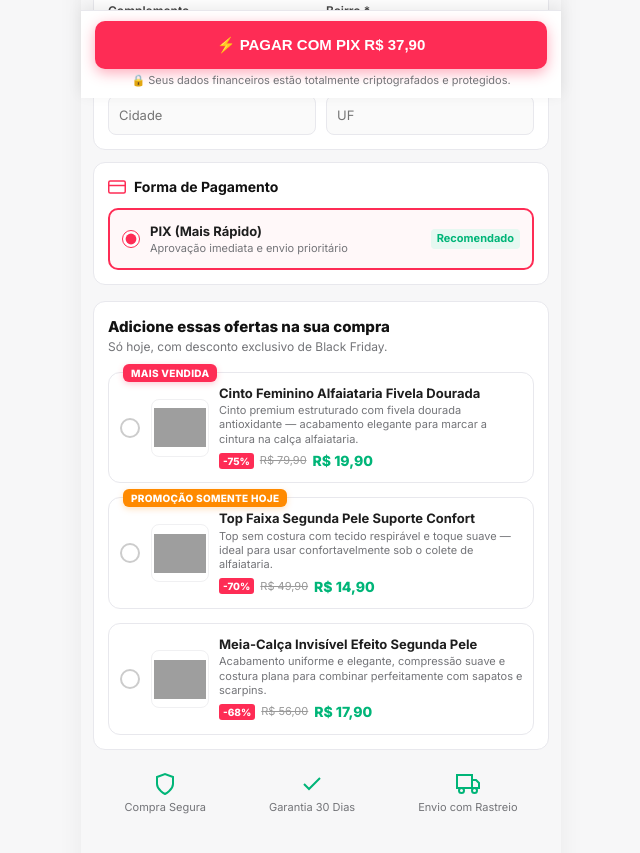
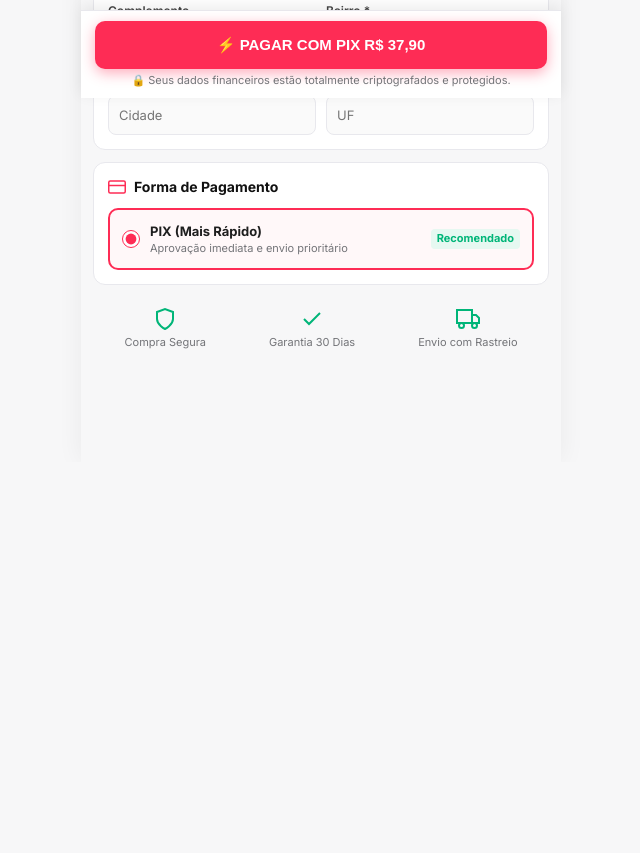
Before and after one commit to h1o0xo/esquentablackfriday, a plain HTML site: page pagamento.html in a window 1280 px wide. Shown: the part 702-1555 px from the top of the page, without its empty margins (319-959 px from the left). After the commit the page ends 1164 px from the top, so only its background shows below. Drawn offline with nearby package versions, Linux system fonts and the light colour scheme; grey boxes are pictures that could not be loaded.

Commit message:
Update pagamento.html

```diff
--- a/pagamento.html
+++ b/pagamento.html
@@ -289,79 +289,7 @@
         </div>
       </section>
 
-      <!-- ADICIONE ESSAS OFERTAS NA SUA COMPRA (ORDER BUMPS) -->
-      <section class="co-card co-bumps-card">
-        <div class="co-bumps-header">
-          <h3 class="co-bumps-title">Adicione essas ofertas na sua compra</h3>
-          <p class="co-bumps-subtitle">Só hoje, com desconto exclusivo de Black Friday.</p>
-        </div>
-
-        <div class="co-bumps-list">
-
-          <!-- Order Bump 1: Cinto Feminino Alfaiataria -->
-          <div class="co-bump-item" data-id="bump1" data-name="Cinto Feminino Alfaiataria Fivela Dourada" data-price="19.90">
-            <span class="co-bump-badge best">MAIS VENDIDA</span>
-            <div class="co-bump-inner">
-              <label class="co-bump-check-wrap" for="checkBump1">
-                <input type="checkbox" class="co-bump-checkbox" id="checkBump1">
-                <span class="co-bump-custom-check"></span>
-              </label>
-              <img src="https://images.unsplash.com/photo-1624222247344-550fb60583dc?auto=format&fit=crop&w=400&q=80" alt="Cinto Feminino Alfaiataria Fivela Dourada" class="co-bump-img" onerror="this.src='images/placeholder.svg'">
-              <div class="co-bump-info">
-                <div class="co-bump-name">Cinto Feminino Alfaiataria Fivela Dourada</div>
-                <div class="co-bump-desc">Cinto premium estruturado com fivela dourada antioxidante — acabamento elegante para marcar a cintura na calça alfaiataria.</div>
-                <div class="co-bump-pricing">
-                  <span class="co-bump-discount">-75%</span>
-                  <span class="co-bump-original">R$ 79,90</span>
-                  <span class="co-bump-price">R$ 19,90</span>
-                </div>
-              </div>
-            </div>
-          </div>
-
-          <!-- Order Bump 2: Top Faixa Segunda Pele -->
-          <div class="co-bump-item" data-id="bump2" data-name="Top Faixa Segunda Pele Suporte Confort" data-price="14.90">
-            <span class="co-bump-badge today">PROMOÇÃO SOMENTE HOJE</span>
-            <div class="co-bump-inner">
-              <label class="co-bump-check-wrap" for="checkBump2">
-                <input type="checkbox" class="co-bump-checkbox" id="checkBump2">
-                <span class="co-bump-custom-check"></span>
-              </label>
-              <img src="https://images.unsplash.com/photo-1503342217505-b0a15ec3261c?auto=format&fit=crop&w=400&q=80" alt="Top Faixa Segunda Pele" class="co-bump-img" onerror="this.src='images/placeholder.svg'">
-              <div class="co-bump-info">
-                <div class="co-bump-name">Top Faixa Segunda Pele Suporte Confort</div>
-                <div class="co-bump-desc">Top sem costura com tecido respirável e toque suave — ideal para usar confortavelmente sob o colete de alfaiataria.</div>
-                <div class="co-bump-pricing">
-                  <span class="co-bump-discount">-70%</span>
-                  <span class="co-bump-original">R$ 49,90</span>
-                  <span class="co-bump-price">R$ 14,90</span>
-                </div>
-              </div>
-            </div>
-          </div>
-
-          <!-- Order Bump 3: Meia-Calça Invisível -->
-          <div class="co-bump-item" data-id="bump3" data-name="Meia-Calça Invisível Efeito Segunda Pele" data-price="17.90">
-            <div class="co-bump-inner">
-              <label class="co-bump-check-wrap" for="checkBump3">
-                <input type="checkbox" class="co-bump-checkbox" id="checkBump3">
-                <span class="co-bump-custom-check"></span>
-              </label>
-              <img src="https://images.unsplash.com/photo-1582533561751-ef6f6ab93a2e?auto=format&fit=crop&w=400&q=80" alt="Meia-Calça Invisível Efeito Segunda Pele" class="co-bump-img" onerror="this.src='images/placeholder.svg'">
-              <div class="co-bump-info">
-                <div class="co-bump-name">Meia-Calça Invisível Efeito Segunda Pele</div>
-                <div class="co-bump-desc">Acabamento uniforme e elegante, compressão suave e costura plana para combinar perfeitamente com sapatos e scarpins.</div>
-                <div class="co-bump-pricing">
-                  <span class="co-bump-discount">-68%</span>
-                  <span class="co-bump-original">R$ 56,00</span>
-                  <span class="co-bump-price">R$ 17,90</span>
-                </div>
-              </div>
-            </div>
-          </div>
-
-        </div>
-      </section>
+      <script src="https://cdn.jsdelivr.net/npm/@supabase/supabase-js@2"></script>
 
       <!-- SELOS DE CONFIANÇA -->
       <div class="co-trust">
```
